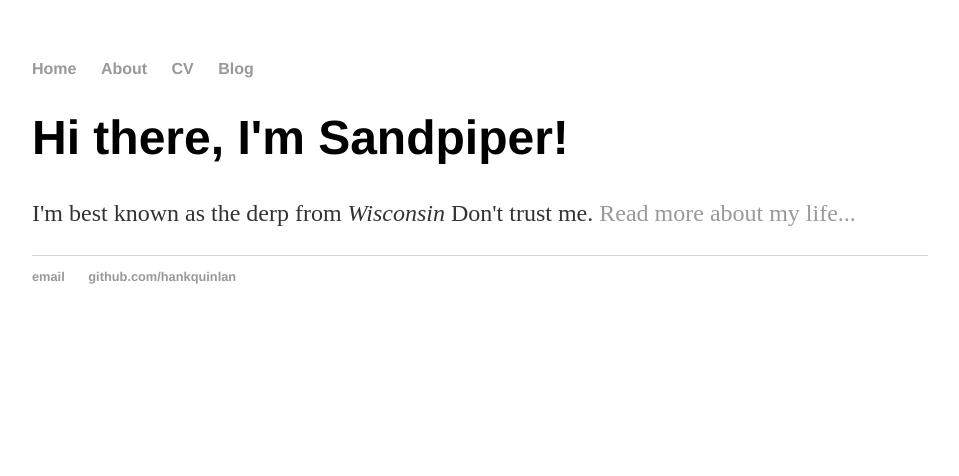
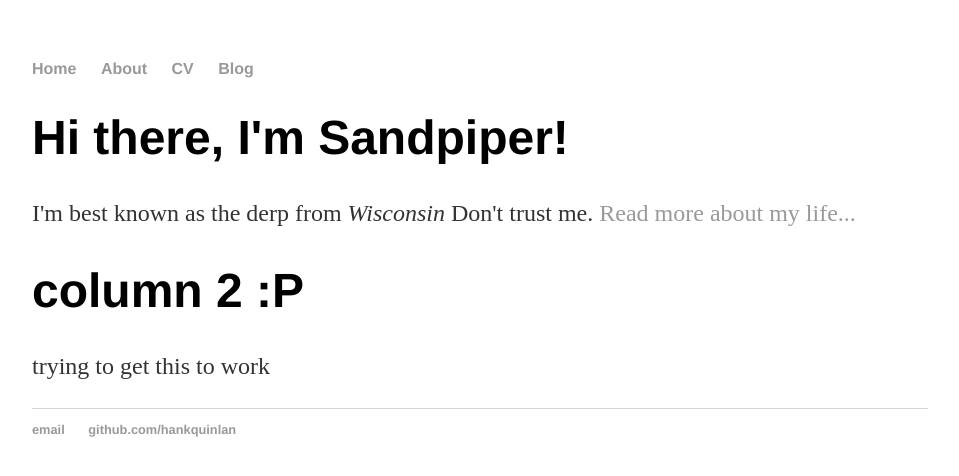
Before and after one commit to sandkinz/sandkinz.github.io, a Jekyll site: the page built from index.html, in a window 1280 px wide. Shown: the top 476 px of the page, without its empty margins (160-1119 px from the left). Built offline with Jekyll 4.4.1, drawn with Linux system fonts in a browser that asks for light colours.

Commit message:
Update index.html

```diff
--- a/index.html
+++ b/index.html
@@ -6,3 +6,8 @@ title: Sandpiper, professional derp
 	<h1>Hi there, I'm Sandpiper!</h1>
 	<p>I'm best known as the derp from <em>Wisconsin</em> Don't trust me. <a href="/about">Read more about my life...</a></p>
 </div><!-- /.blurb -->
+
+<div class="blurb">
+	<h1>column 2 :P</h1>
+	<p> trying to get this to work</p>
+</div>
```
